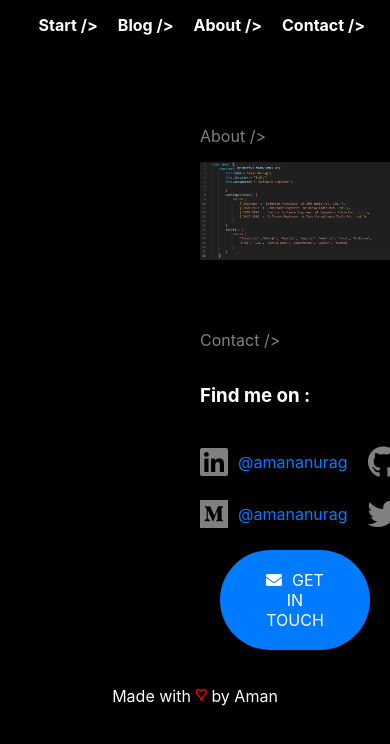
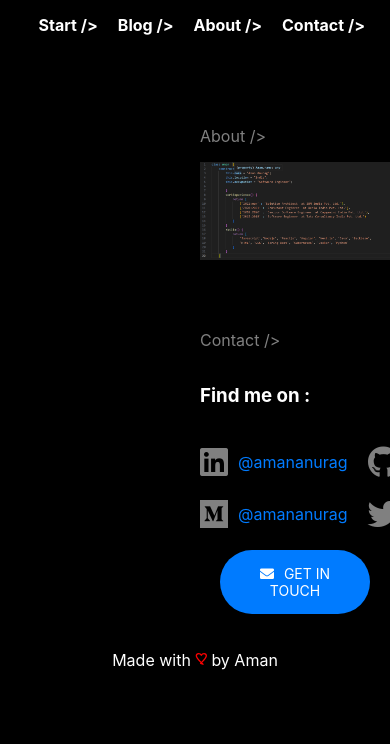
Before and after one commit to amananurag/portfolio, a React (Create React App) app: page / in a window 390 px wide. Shown: the top 744 px of the page. Built offline with nearby package versions, Linux system fonts and the light colour scheme.

Commit message:
readded for responsiveness

```diff
--- a/src/component/getInTouch/getInTouch.css
+++ b/src/component/getInTouch/getInTouch.css
@@ -19,3 +19,10 @@
   .button:hover {
     background-color: lightcoral;
   }
+
+  @media (max-width: 480px) {
+    .button {
+      padding: 15px 30px;
+      font-size: 14px;
+    }
+  }
```
